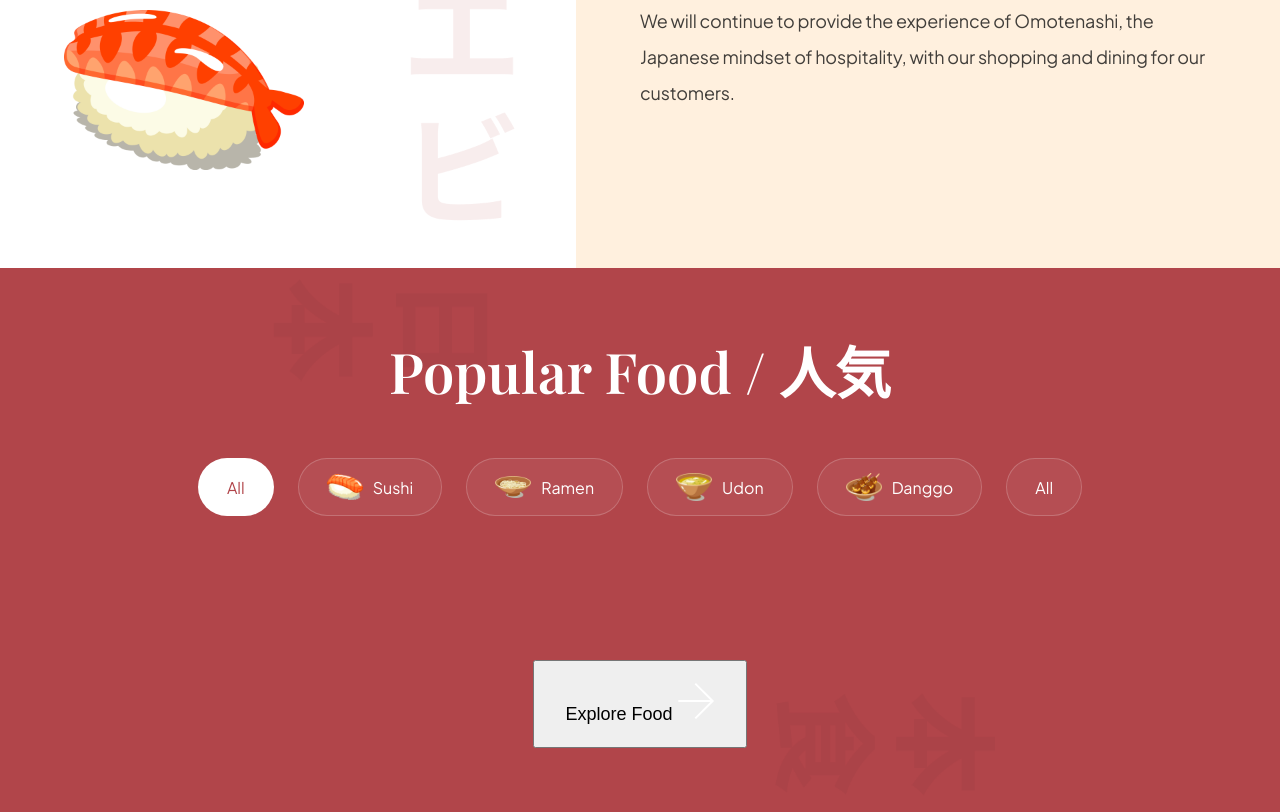
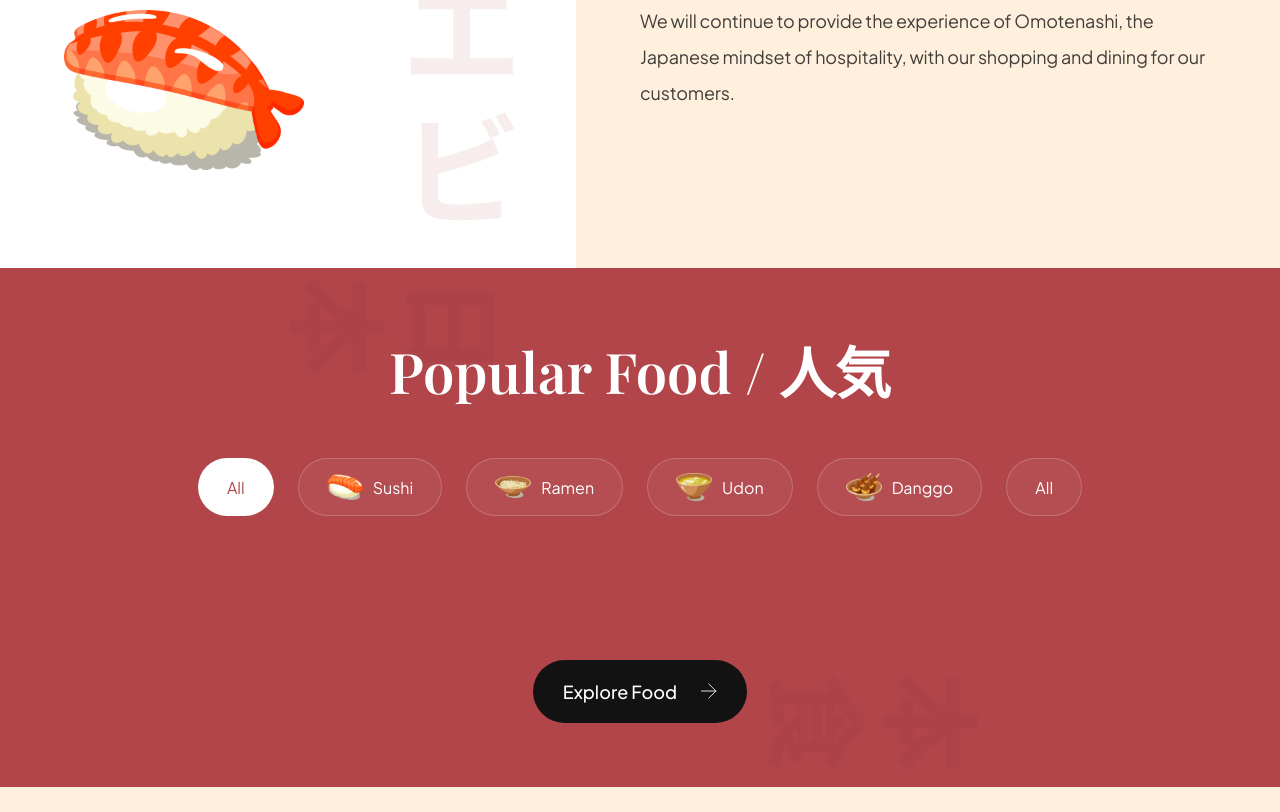
Before and after one commit to irfan7o/sushi-website, a website built with Vite: page index.html in a window 1280 px wide. Shown: the part 1409-2221 px from the top of the page. After the commit the page ends 2196 px from the top, so only its background shows below. Built offline with nearby package versions, Linux system fonts and the light colour scheme.

Commit message:
Sushi Website

```diff
--- a/css/sections/popular.css
+++ b/css/sections/popular.css
@@ -84,4 +84,20 @@
     font-weight: 500;
     font-size: 18px;
     line-height: 23px;
+    font-family: var(--plus-jakarta-sans);
+    color: #fff;
+
+    border: none;
+    outline: none;
+    background: var(--secondary-color);
+    border-radius: 64px;
+    cursor: pointer;
   }
+
+  .popular-foods__button img {
+    width: 16px;
+    height: 16px;
+    object-fit: contain;
+
+    margin-left: 21px;
+  }
```
